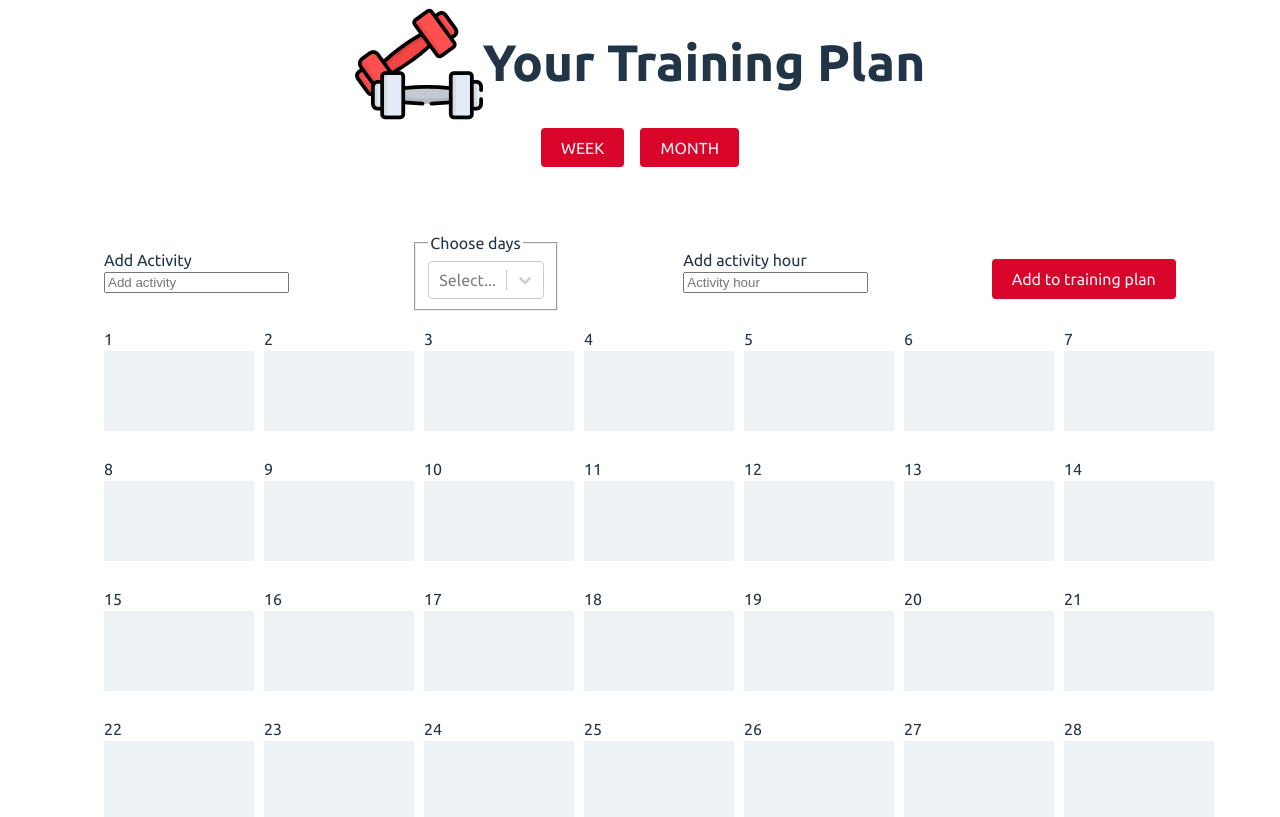
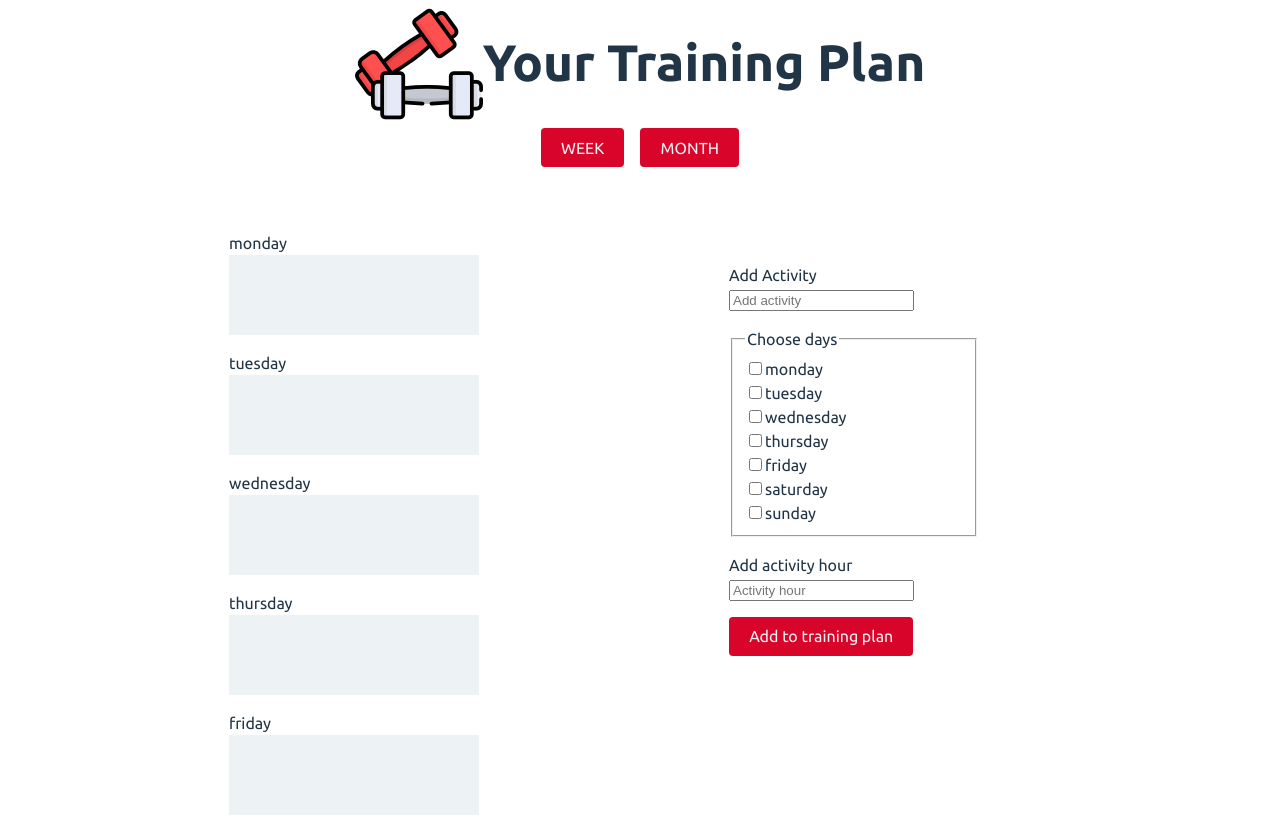
Before and after one commit to AnnaKus5/YourTrainingPlan, a React (Vite) app in the folder my-training-plan/: page / in a window 1280 px wide. Shown: the top 817 px of the page. Built offline with nearby package versions, Linux system fonts and the light colour scheme.

Commit message:
Change month view

```diff
--- a/my-training-plan/package.json
+++ b/my-training-plan/package.json
@@ -9,10 +9,14 @@
     "preview": "vite preview"
   },
   "dependencies": {
+    "localforage": "^1.10.0",
+    "match-sorter": "^6.3.1",
     "nanoid": "^4.0.0",
     "react": "^18.2.0",
     "react-dom": "^18.2.0",
-    "react-select": "^5.7.0"
+    "react-router-dom": "^6.6.1",
+    "react-select": "^5.7.0",
+    "sort-by": "^1.2.0"
   },
   "devDependencies": {
     "@types/react": "^18.0.26",
--- a/my-training-plan/src/App.jsx
+++ b/my-training-plan/src/App.jsx
@@ -1,32 +1,31 @@
-import { useState, useEffect } from 'react'
+import { useState, useEffect, useRef } from 'react'
 import './App.css'
-import AddActivitySection from './AddActivitySection'
-import WeekPage from './WeekPage'
-import MonthPage from "./MonthPage"
+import AddActivitySection from './components/AddActivitySection'
+import WeekPage from './components/WeekPage'
+import MonthPage from "./components/MonthPage"
 
 export default function App() {
 
-  const [ site, setSite ] = useState("month")
+  const [ page, setPage ] = useState("week")
   const [ trainingData, setTrainingData ] = useState(createTrainingData())
   const [ selectedMonthDays, setSelectedMonthDays ] = useState(null)
   const [ formSumbit, setFormSubmit ] = useState(false)
 
+  const activityInput = useRef()
+  const activityHourInput = useRef()
+
   useEffect(() => {
     setTrainingData(createTrainingData())
-  }, [site])
+  }, [page])
 
   useEffect(() => {
-      findInput("activity").value = ""
-      findInput("activityHour").value = ""
+      activityInput.current.value = ""
+      activityHourInput.current.value = ""
   }, [formSumbit])
-
-  //select nie czyści się po walidacji
-
-  console.log(selectedMonthDays)
 
 
   function createTrainingData() {
-    const days = site === "week" ? ["monday", "tuesday", "wednesday", "thursday", "friday", "saturday", "sunday"] :
+    const days = page === "week" ? ["monday", "tuesday", "wednesday", "thursday", "friday", "saturday", "sunday"] :
       [1, 2, 3, 4, 5, 6, 7, 8, 9, 10, 11, 12, 13, 14, 15, 16, 17, 18, 19, 20, 21, 22, 23, 24, 25, 26, 27, 28]
     const data = days.map(day => {
       return {
@@ -39,26 +38,23 @@ export default function App() {
   }
 
   function changePlan(event) {
-    setSite(() => {
+    setPage(() => {
       if (event.target.id === "week-button") return "week"
       if (event.target.id === "month-button") return "month"
     })
   }
 
-  function findInput(id) {
-    return document.getElementById(id);
-  } //useRef?
-
 
   function changeDataTraining (event) {
+    // inna nazwa ? addDataToTrainingPlan
 
     event.preventDefault()
 
-    if (site === "month") monthDayChecked()
+    if (page === "month") monthDayChecked()
 
     setTrainingData((prevTrainingData) => {
-      let newActivity = findInput("activity").value
-      let newActivityHour = findInput("activityHour").value
+      let newActivity = activityInput.current.value
+      let newActivityHour = activityHourInput.current.value
 
       return prevTrainingData.map(day => {
         if (day.checked) {
@@ -77,7 +73,6 @@ export default function App() {
 
     setSelectedMonthDays(null)
     setFormSubmit(prevFormSumbit => !prevFormSumbit)
-
   }
 
   function weekDayChecked(event) {
@@ -158,19 +153,21 @@ const styleWeek = window.innerWidth > 670 ? {
       <button onClick={changePlan} className="nav-button" id="week-button">WEEK</button>
       <button onClick={changePlan} className="nav-button" id="month-button">MONTH</button>
     </nav>
-    <main style={site === "week" ? styleWeek.mainContainer : styleMonth.mainContainer}
+    <main style={page === "week" ? styleWeek.mainContainer : styleMonth.mainContainer}
     // className="main-container"
     >
         <AddActivitySection
-        site={site}
+        page={page}
         trainingData={trainingData}
         weekDayChecked={weekDayChecked}
         monthDayChecked={monthDayChecked}
         changeDataTraining={changeDataTraining}
         selectedMonthDays={selectedMonthDays}
         setSelectedMonthDays={setSelectedMonthDays}
-        addToMonthState={addToMonthState}/>
-      {site === "week" ?
+        addToMonthState={addToMonthState}
+        activityInput={activityInput}
+        activityHourInput={activityHourInput}/>
+      {page === "week" ?
         <WeekPage
         trainingData={trainingData}
         setTrainingData={setTrainingData}
@@ -186,3 +183,25 @@ const styleWeek = window.innerWidth > 670 ? {
     </>
   )
 }
+
+
+// Training Data Context, useTrainingData()
+// WeekPage, MonthPage, Add Activity Section
+
+// trainingData={trainingData}
+// setTrainingData={setTrainingData}
+// createTrainingData={createTrainingData}
+// deletePlan={deletePlan}
+
+
+// SubmitFormContext, useSumbitFormContext
+// AddActivitySection
+
+// weekDayChecked={weekDayChecked}
+// monthDayChecked={monthDayChecked}
+// selectedMonthDays={selectedMonthDays}
+// setSelectedMonthDays={setSelectedMonthDays}
+// addToMonthState={addToMonthState}
+// activityInput={activityInput}
+// activityHourInput={activityHourInput}
+// changeDataTraining={changeDataTraining}
--- a/my-training-plan/src/MonthPage.css
+++ /dev/null
@@ -1,4 +0,0 @@
-.day-square {
-    width: 100px;
-    height: 100px;
-}
--- a/my-training-plan/src/WeekPage.jsx
+++ /dev/null
@@ -1,18 +0,0 @@
-import React from "react";
-import { useState, useEffect } from "react"
-import WeekSection from "./WeekSection";
-
-export default function WeekPage(props) {
-
-
-    return (
-        <WeekSection
-        trainingData={props.trainingData}
-        setTrainingData={props.setTrainingData}
-        createTrainingData={props.createTrainingData}
-        deletePlan={props.deletePlan}
-        />
-    )
-}
-
-// zlikwidować weeksection ?
--- a/my-training-plan/src/AddActivitySection.jsx
+++ b/my-training-plan/src/components/AddActivitySection.jsx
@@ -45,8 +45,8 @@ export default function AddActivitySection(props) {
     })
 
     return (
-        <form style={props.site === "week" ? stylesWeek.addActivityContainer : styleMonth.addActivityContainer}>
-            <div style={props.site ==="month" ? styleMonth.inputContainer : null}
+        <form style={props.page === "week" ? stylesWeek.addActivityContainer : styleMonth.addActivityContainer}>
+            <div style={props.page ==="month" ? styleMonth.inputContainer : null}
             className="input-container"
             >
             <label htmlFor="activity">Add Activity</label>
@@ -55,13 +55,14 @@ export default function AddActivitySection(props) {
             placeholder="Add activity"
             name="activity"
             id="activity"
+            ref={props.activityInput}
             />
             </div>
             <div className="input-container">
             <fieldset>
                 <legend>Choose days</legend>
                 <div>
-                    {props.site === "week" ?
+                    {props.page === "week" ?
                         weekCheboxes :
                         <Select
                         options={monthOptions}
@@ -73,7 +74,7 @@ export default function AddActivitySection(props) {
                 </div>
             </fieldset>
             </div>
-            <div style={props.site ==="month" ? styleMonth.inputContainer : null}
+            <div style={props.page ==="month" ? styleMonth.inputContainer : null}
             className="input-container">
             <label htmlFor="activityHour">Add activity hour</label>
             <input
@@ -81,6 +82,7 @@ export default function AddActivitySection(props) {
             placeholder="Activity hour"
             name="activityHour"
             id="activityHour"
+            ref={props.activityHourInput}
             />
             </div>
             <button onClick={props.changeDataTraining}>Add to training plan</button>
--- a/my-training-plan/src/MonthPage.jsx
+++ b/my-training-plan/src/components/MonthPage.jsx
@@ -1,6 +1,4 @@
 import React from "react";
-// import './App.css'
-import "./MonthPage.css"
 import { nanoid } from "nanoid";
 
 export default function MonthPage(props) {
@@ -20,7 +18,6 @@ export default function MonthPage(props) {
             gap: "10px 10px",
             gridAutoFlow: "column"
         },
-        // mobile grid 4x7
         daySquare: {
             backgroundColor: "#EDF2F4",
             minWidth: "150px",
--- a/my-training-plan/src/WeekSection.jsx
+++ b/my-training-plan/src/components/WeekPage.jsx
@@ -1,7 +1,7 @@
 import React from "react";
 import {nanoid} from "nanoid"
 
-export default function WeekSection(props) {
+export default function WeekPage(props) {
 
     const weekElements = props.trainingData.map(day => {
 
```
Also changed, not shown: 1 other file (tests, documents, lock files or other folders).
